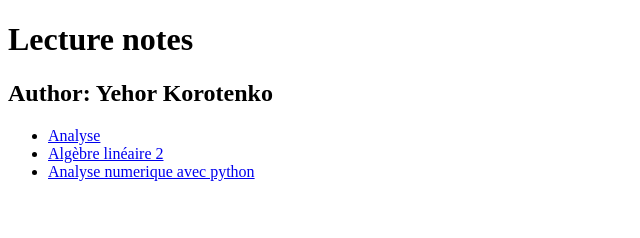
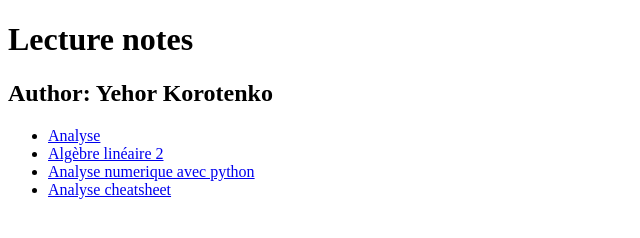
Before and after one commit to DobbiKov/semester4-lecture-notes, a plain HTML site: page index.html in a window 1280 px wide. Shown: the whole page, without its empty margins (0-640 px from the left). Drawn offline with Linux system fonts and the light colour scheme.

Commit message:
Update index.html

```diff
--- a/index.html
+++ b/index.html
@@ -12,6 +12,7 @@
         <li><a href="https://dobbikov.github.io/semester4-lecture-notes/analyse.pdf">Analyse</a></li>
         <li><a href="https://dobbikov.github.io/semester4-lecture-notes/linalg.pdf">Algèbre linéaire 2</a></li>
         <li><a href="https://dobbikov.github.io/semester4-lecture-notes/anal-avec-python.pdf">Analyse numerique avec python</a></li>
+        <li><a href="https://dobbikov.github.io/semester4-lecture-notes/analyse_cheatsheet.pdf">Analyse cheatsheet</a></li>
     </ul>
 </body>
 </html>
```
